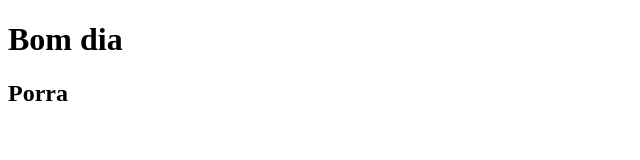
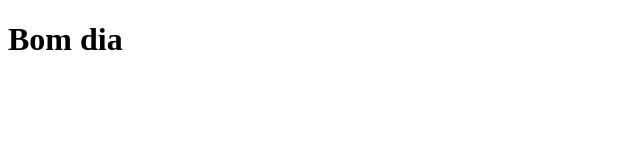
Before and after one commit to F4bioJose/social_tree, a plain HTML site: page index.html in a window 1280 px wide. Shown: the full height of the page, 0-640 px from the left. Drawn offline with Linux system fonts and the light colour scheme.

Commit message:
first commit

```diff
--- a/index.html
+++ b/index.html
@@ -8,7 +8,5 @@
 </head>
 <body>
     <h1> Bom dia </h1>
-    <h2> Porra </h2>
-
 </body>
 </html>
```
